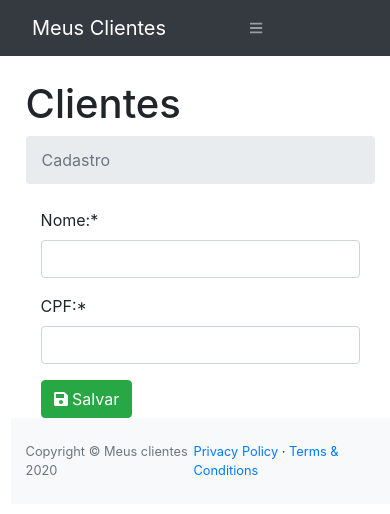
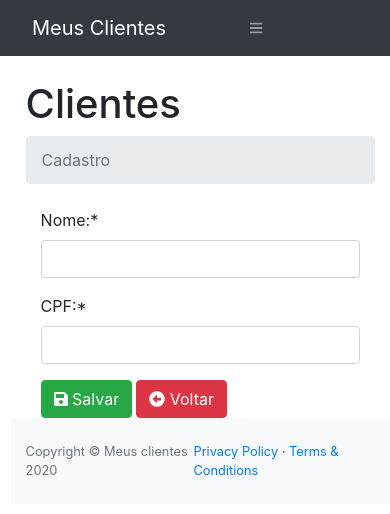
Before and after one commit to tarcio4lmeida/cliente-app-angular, an Angular app: page /clientes-form in a window 390 px wide. Shown: the top 514 px of the page. Built offline with nearby package versions, Linux system fonts and the light colour scheme.

Commit message:
Navegando entre os componentes com o Router

```diff
--- a/src/app/clientes/clientes-form/clientes-form.component.html
+++ b/src/app/clientes/clientes-form/clientes-form.component.html
@@ -48,9 +48,12 @@
             </div>
         </div>
         <div class="row">
-            <div class="col-md-2">
+            <div class="col-md-3">
                 <button type="submit" class="btn btn-success">
                     <i class ="fa fa-save"></i> Salvar
+                </button>
+                <button type="submit" class="btn btn-danger ml-1" (click)="voltarParaListagem()">
+                    <i class ="fa fa-arrow-alt-circle-left"></i> Voltar
                 </button>
             </div>
         </div>
--- a/src/app/clientes/clientes-form/clientes-form.component.ts
+++ b/src/app/clientes/clientes-form/clientes-form.component.ts
@@ -1,5 +1,6 @@
 import { Cliente } from '../cliente';
 import { Component, OnInit } from '@angular/core';
+import { Router } from '@angular/router';
 
 import { ClientesService } from '../../clientes.service';
 
@@ -15,11 +16,16 @@
   sucess: boolean = false;
   errors: String[];
 
-  constructor(private service: ClientesService) { //quando declaramos no construtor estamos criando uma variavel
+  constructor(private service: ClientesService,
+              private router: Router) { //quando declaramos no construtor estamos criando uma variavel
     this.cliente = new Cliente();
   }
 
   ngOnInit(): void {
+  }
+
+  voltarParaListagem(){
+    this.router.navigate(['/clientes-lista']);
   }
 
   onSubmit() {
@@ -33,4 +39,5 @@
         this.sucess = false;
       })
   }
+  v
 }
--- a/src/app/clientes/clientes-lista/clientes-lista.component.html
+++ b/src/app/clientes/clientes-lista/clientes-lista.component.html
@@ -5,7 +5,7 @@
 <div class="container">
     <div class="row">
         <div class="cold-md-2">
-            <button class="btn btn-warning">
+            <button class="btn btn-warning" (click)="novoCadastro()">
                 <i class="fa fa-plus"> </i> Novo
             </button>
         </div>
--- a/src/app/clientes/clientes-lista/clientes-lista.component.ts
+++ b/src/app/clientes/clientes-lista/clientes-lista.component.ts
@@ -1,6 +1,7 @@
 import { ClientesService } from './../../clientes.service';
 import { Cliente } from './../cliente';
 import { Component, OnInit } from '@angular/core';
+import { Router } from '@angular/router';
 
 @Component({
   selector: 'app-clientes-lista',
@@ -11,7 +12,8 @@
 
   clientes: Cliente[] = [];
 
-  constructor(private service: ClientesService) {
+  constructor(private service: ClientesService,
+              private router: Router) {
 
    }
 
@@ -25,4 +27,8 @@
 
   }
 
+  public novoCadastro(){
+    this.router.navigate(['/clientes-form'])
+  }
+
 }
```
